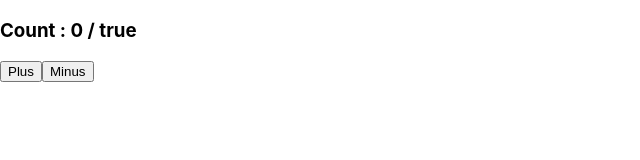
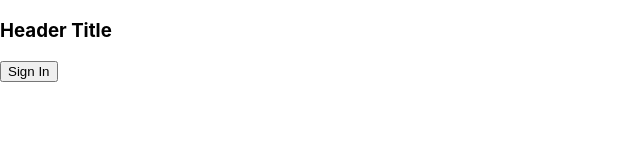
Before and after one commit to bl-kei/dapp-exmaple, a React (Create React App) app in the folder my-app/: page / in a window 1280 px wide. Shown: the top 160 px of the page, without its empty margins (0-640 px from the left). Built offline with nearby package versions, Linux system fonts and the light colour scheme.

Commit message:
feat : conditional rendering

```diff
--- /dev/null
+++ b/my-app/src/header/header.jsx
@@ -0,0 +1,18 @@
+import React from 'react';
+
+function Header(props) {
+  const { isLoggedIn, onSignIn, onSignOut } = props;
+
+  return (
+    <div>
+      <h3>Header Title</h3>
+      {isLoggedIn ? (
+        <button onClick={onSignOut}>Sign Out</button>
+      ) : (
+        <button onClick={onSignIn}>Sign In</button>
+      )}
+    </div>
+  );
+}
+
+export default Header;
--- /dev/null
+++ b/my-app/src/header/index.jsx
@@ -0,0 +1,22 @@
+import React, { useState } from 'react';
+import Header from './header';
+
+function Index(props) {
+  const [isLoggedIn, setIsLoggedIn] = useState(false);
+
+  const signIn = () => {
+    setIsLoggedIn(true);
+  };
+
+  const signOut = () => {
+    setIsLoggedIn(false);
+  };
+
+  return (
+    <div>
+      <Header isLoggedIn={isLoggedIn} onSignIn={signIn} onSignOut={signOut} />
+    </div>
+  );
+}
+
+export default Index;
--- a/my-app/src/index.js
+++ b/my-app/src/index.js
@@ -6,7 +6,8 @@ import reportWebVitals from './reportWebVitals';
 // import Time from './element/Time';
 // import MovieList from './movies/MovieList';
 // import TestComp from './lifecycle/TestComp';
-import CalculateComp from './hook/calculateComp';
+// import CalculateComp from './hook/calculateComp';
+import Index from './header';
 
 const root = ReactDOM.createRoot(document.getElementById('root'));
 // root.render(
@@ -35,9 +36,15 @@ const root = ReactDOM.createRoot(document.getElementById('root'));
 //   </React.StrictMode>
 // );
 
+// root.render(
+//   <React.StrictMode>
+//     <CalculateComp />
+//   </React.StrictMode>
+// );
+
 root.render(
   <React.StrictMode>
-    <CalculateComp />
+    <Index />
   </React.StrictMode>
 );
 
```
